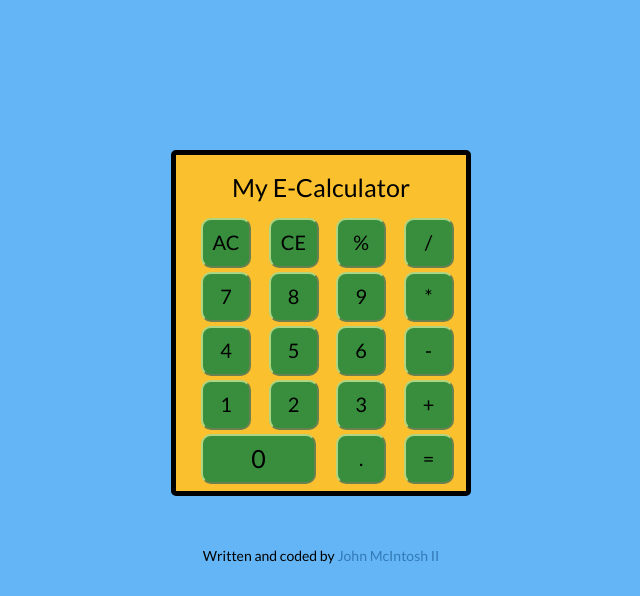
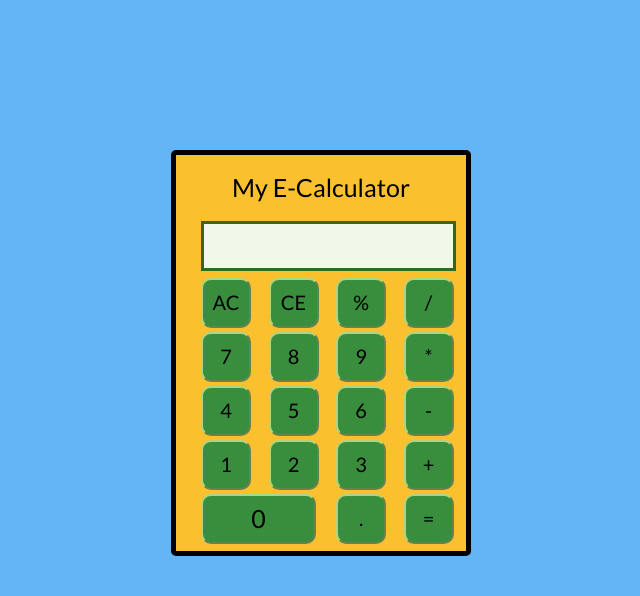
Before and after one commit to ver2point0/javascript-calculator, a PHP site: page / in a window 1280 px wide. Shown: the top 596 px of the page, without its empty margins (319-959 px from the left). Run offline with PHP 8.4, Linux system fonts and the light colour scheme; some libraries are stand-ins or nearby versions.

Commit message:
add results screen

```diff
--- a/css/styles.css
+++ b/css/styles.css
@@ -1,6 +1,7 @@
 /*********************************
 General
 *********************************/
+
 body {
   font-family: "Lato", serif, sans-serif;
   background-color: #64b5f6;
@@ -10,7 +11,8 @@ body {
 /*********************************
 Calculator
 *********************************/
-#myECalculator{
+
+#myECalculator {
   background-color: #fbc02d;
   width: 300px;
   border: solid;
@@ -25,16 +27,27 @@ Calculator
 #calculatorTitle {
   padding-top: 10px;
   font-size: 25px;
-  color: black;
+  color: #000000;
+}
+
+#resultScreen {
+  height: 50px;
+  margin: 5px -15px 5px 0px;
+  text-align: right;
+  border-color: #33691e;
+  border-style: solid;
+  background-color: #f1f8e9;
+  font-size: 20px
 }
 
 /*********************************
 buttons
 *********************************/
+
 .btns {
   background-color: #388e3c;
   border-color: #aed581;
-  color: black;
+  color: #000000;
   padding: 5px;
   height: 50px;
   width: 50px;
@@ -47,7 +60,7 @@ buttons
 #zero {
   background-color: #388e3c;
   border-color: #aed581;
-  color: black;
+  color: #000000;
   padding: 5px;
   height: 50px;
   width: 115px;
@@ -60,9 +73,10 @@ buttons
 /*********************************
 Footer
 *********************************/
+
 footer {
   margin-top: 50px;
   width: 100%;
   text-align: center;
-  color: black;
+  color: #000000;
 }
--- a/index.html
+++ b/index.html
@@ -33,7 +33,7 @@
       </div>
 
       <!-- results screen -->
-      <div class="row"></div>
+      <div class="row" id="resultScreen"></div>
 
       <!-- row for AC, CE, %, / -->
       <div class="row">
```
